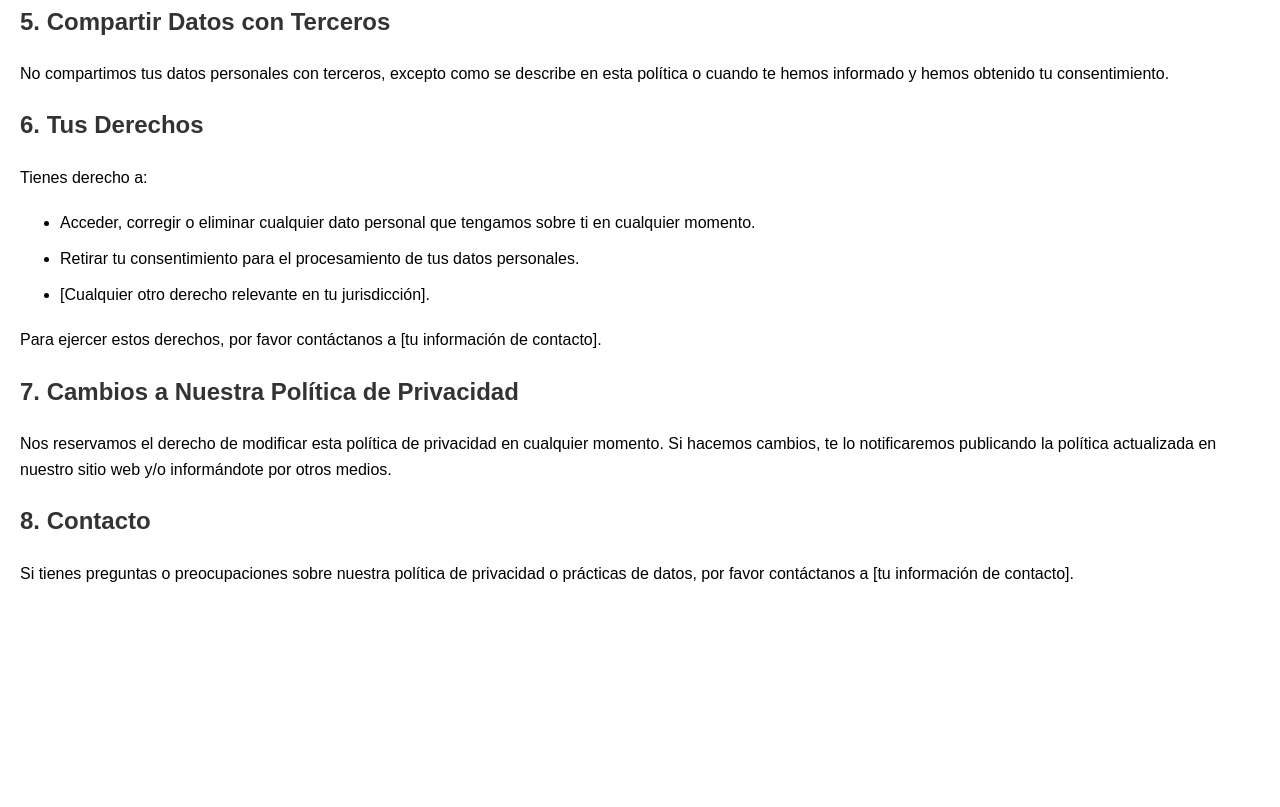
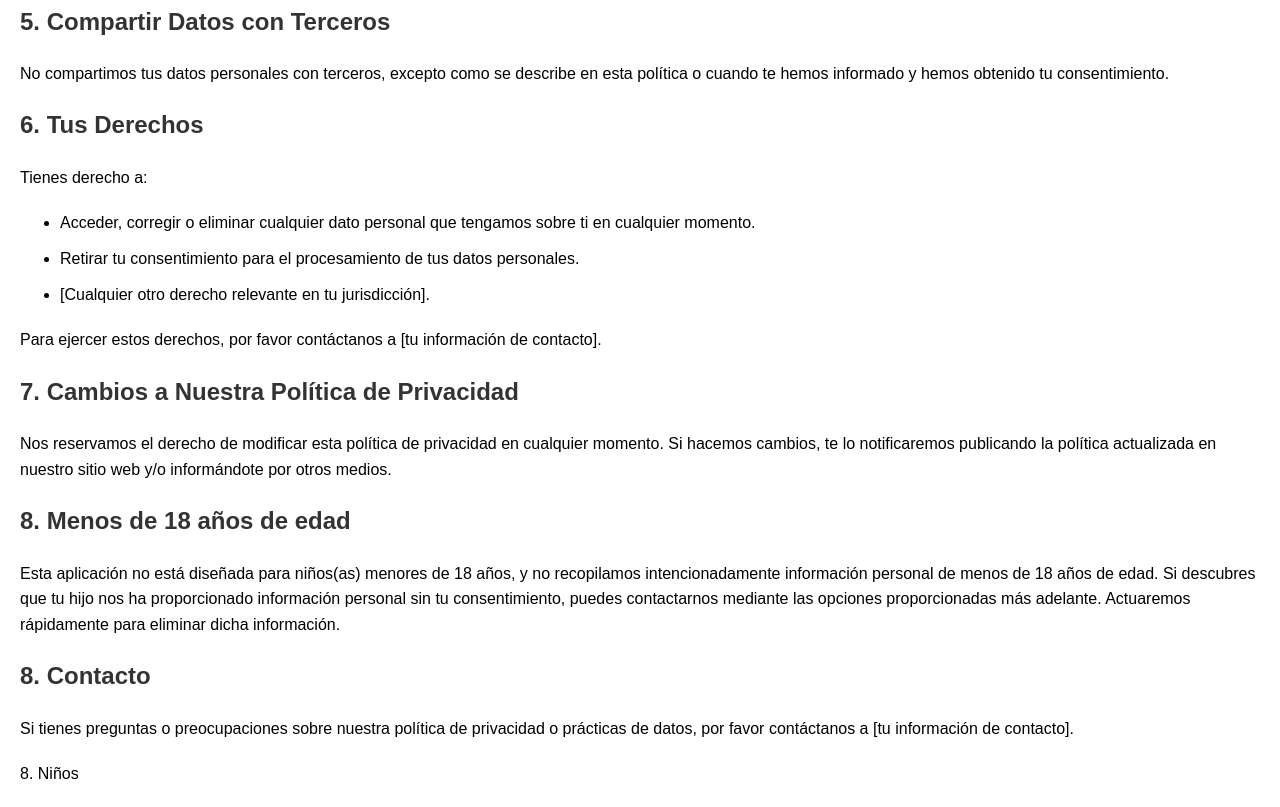
Before and after one commit to jserrataylor/pages, a plain HTML site: page casis/privacidad_y_datos.html in a window 1280 px wide. Shown: the part 843-1650 px from the top of the page. Before the commit the page ends 1449 px from the top, so only its background shows below. Drawn offline with Linux system fonts and the light colour scheme.

Commit message:
Update privacidad_y_datos.html

```diff
--- a/casis/privacidad_y_datos.html
+++ b/casis/privacidad_y_datos.html
@@ -59,7 +59,12 @@
     <h2>7. Cambios a Nuestra Política de Privacidad</h2>
     <p>Nos reservamos el derecho de modificar esta política de privacidad en cualquier momento. Si hacemos cambios, te lo notificaremos publicando la política actualizada en nuestro sitio web y/o informándote por otros medios.</p>
 
+    <h2>8. Menos de 18 años de edad</h2>
+    <p>Esta aplicación no está diseñada para niños(as) menores de 18 años, y no recopilamos intencionadamente información personal de menos de 18 años de edad. Si descubres que tu hijo nos ha proporcionado información personal sin tu consentimiento, puedes contactarnos mediante las opciones proporcionadas más adelante. Actuaremos rápidamente para eliminar dicha información.</p>
+
     <h2>8. Contacto</h2>
     <p>Si tienes preguntas o preocupaciones sobre nuestra política de privacidad o prácticas de datos, por favor contáctanos a [tu información de contacto].</p>
 </body>
 </html>
+
+8. Niños
```
